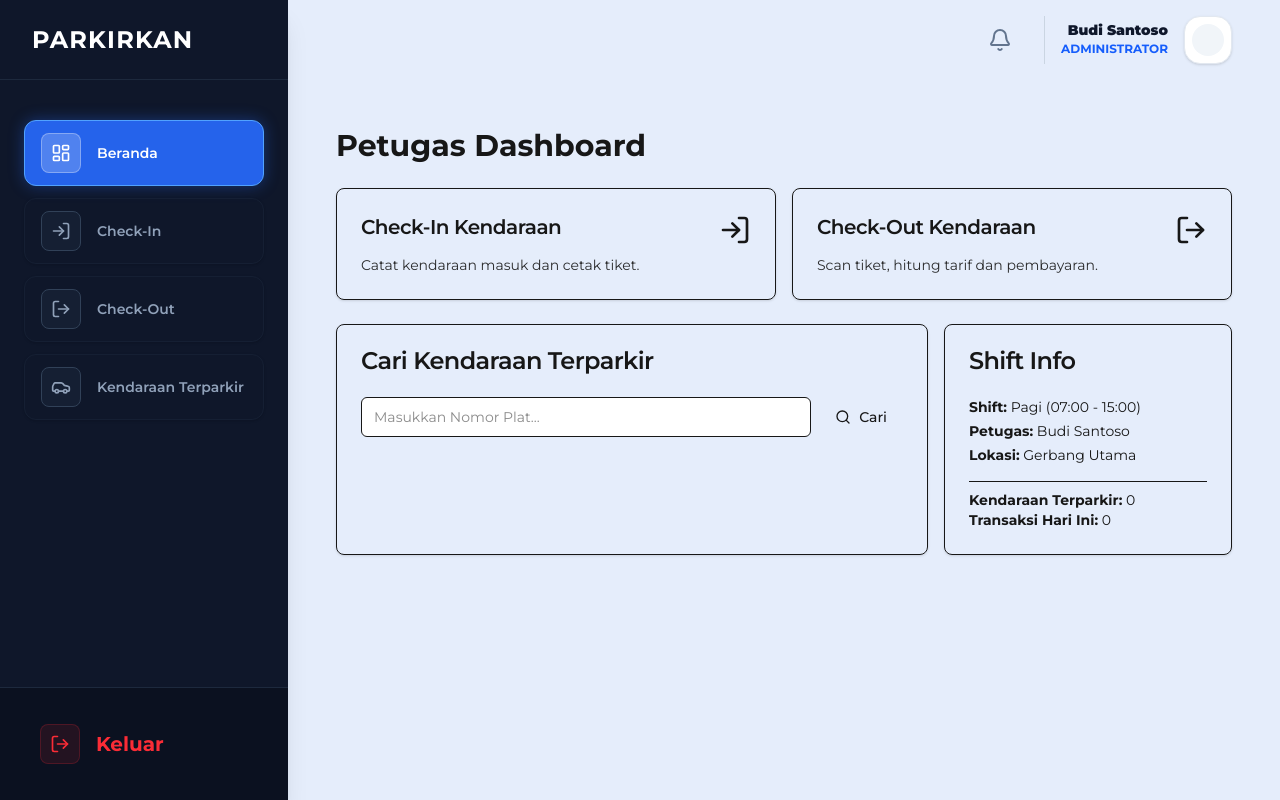
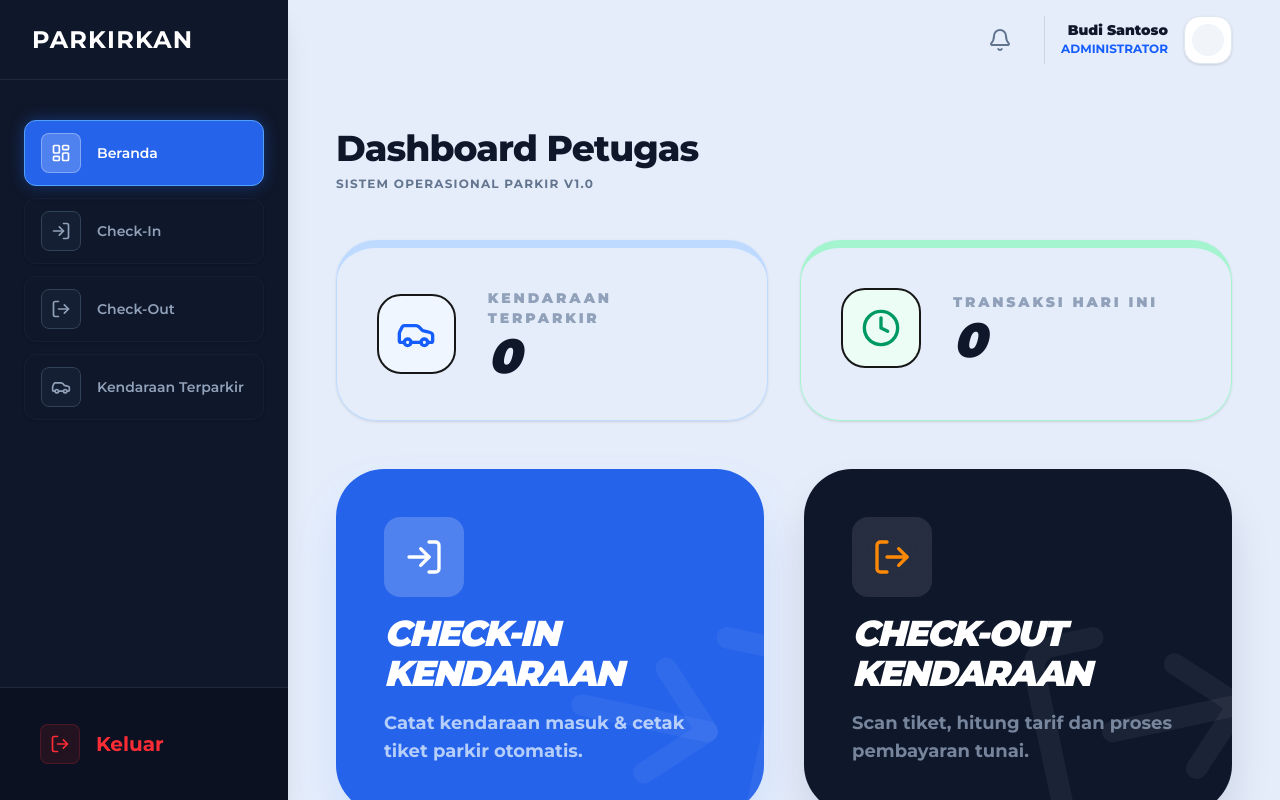
Before and after one commit to Corced/Parkirkan, a Next.js app in the folder code/frontend/: page /petugas/dashboard in a window 1280 px wide. Built offline with nearby package versions, Linux system fonts and the light colour scheme; no server answers.

Commit message:
feat: Add public landing page, role-specific dashboards for petugas and owner, admin rates management, and shared types.

```diff
--- a/code/frontend/src/app/admin/rates/page.tsx
+++ b/code/frontend/src/app/admin/rates/page.tsx
@@ -136,7 +136,7 @@ export default function RatesPage() {
                                     {isEditing ? (
                                         <Input
                                             value={formData.vehicle_type}
-                                            onChange={(e) => setFormData({ ...formData, vehicle_type: e.target.value as any })}
+                                            onChange={(e) => setFormData({ ...formData, vehicle_type: e.target.value })}
                                             className="h-12 text-2xl font-black text-slate-900 border-none bg-slate-50 rounded-lg p-0 italic uppercase"
                                         />
                                     ) : (
@@ -207,7 +207,7 @@ export default function RatesPage() {
                             <Input
                                 placeholder="JENIS KENDARAAN"
                                 value={formData.vehicle_type}
-                                onChange={(e) => setFormData({ ...formData, vehicle_type: e.target.value as any })}
+                                onChange={(e) => setFormData({ ...formData, vehicle_type: e.target.value })}
                                 className="h-14 text-2xl font-black text-slate-900 border-4 border-slate-100 bg-slate-50 rounded-xl px-4 uppercase italic tracking-tighter"
                             />
                             <div className="space-y-4 pt-2">
--- a/code/frontend/src/app/owner/dashboard/page.tsx
+++ b/code/frontend/src/app/owner/dashboard/page.tsx
@@ -1,10 +1,11 @@
 'use client';
 
 import { useEffect, useState } from 'react';
-import { Card, CardContent, CardHeader, CardTitle } from "@/components/ui/card";
-import { CreditCard, MapPin, TrendingUp } from "lucide-react";
+import { Card, CardContent } from "@/components/ui/card";
+import { CreditCard, MapPin, TrendingUp, Calendar, ArrowUpRight, DollarSign } from "lucide-react";
 import { dashboardService } from '@/lib/api';
 import { OwnerStats } from '@/types';
+import { cn } from '@/lib/utils';
 
 export default function OwnerDashboard() {
     const [stats, setStats] = useState<OwnerStats>({
@@ -17,53 +18,81 @@ export default function OwnerDashboard() {
         dashboardService.getOwnerStats().then(setStats).catch(console.error);
     }, []);
 
+    const statCards = [
+        { label: 'Pendapatan Bulan Ini', value: `Rp ${Number(stats.monthly_revenue).toLocaleString()}`, icon: DollarSign, iconBg: 'bg-amber-50', iconColor: 'text-amber-600', borderColor: 'border-amber-200' },
+        { label: 'Okupansi Parkir', value: `${Math.round(stats.occupancy_rate || 0)}%`, icon: MapPin, iconBg: 'bg-blue-50', iconColor: 'text-blue-600', borderColor: 'border-blue-200' },
+        { label: 'Total Transaksi', value: stats.total_transactions.toLocaleString(), icon: TrendingUp, iconBg: 'bg-purple-50', iconColor: 'text-purple-600', borderColor: 'border-purple-200' },
+    ];
+
     return (
-        <div className="space-y-6">
-            <h1 className="text-3xl font-bold">Owner Dashboard</h1>
-
-            <div className="grid gap-4 md:grid-cols-3">
-                <Card>
-                    <CardHeader className="flex flex-row items-center justify-between space-y-0 pb-2">
-                        <CardTitle className="text-sm font-medium">Total Pendapatan (Bulan Ini)</CardTitle>
-                        <CreditCard className="h-4 w-4 text-muted-foreground" />
-                    </CardHeader>
-                    <CardContent>
-                        <div className="text-2xl font-bold">Rp {Number(stats.monthly_revenue).toLocaleString()}</div>
-                        <p className="text-xs text-muted-foreground">Detailed revenue report</p>
-                    </CardContent>
-                </Card>
-                <Card>
-                    <CardHeader className="flex flex-row items-center justify-between space-y-0 pb-2">
-                        <CardTitle className="text-sm font-medium">Okupansi Parkir</CardTitle>
-                        <MapPin className="h-4 w-4 text-muted-foreground" />
-                    </CardHeader>
-                    <CardContent>
-                        <div className="text-2xl font-bold">{Math.round(stats.occupancy_rate || 0)}%</div>
-                        <p className="text-xs text-muted-foreground">Average capacity usage</p>
-                    </CardContent>
-                </Card>
-                <Card>
-                    <CardHeader className="flex flex-row items-center justify-between space-y-0 pb-2">
-                        <CardTitle className="text-sm font-medium">Total Transaksi</CardTitle>
-                        <TrendingUp className="h-4 w-4 text-muted-foreground" />
-                    </CardHeader>
-                    <CardContent>
-                        <div className="text-2xl font-bold">{stats.total_transactions}</div>
-                        <p className="text-xs text-muted-foreground">Lifetime transactions</p>
-                    </CardContent>
-                </Card>
+        <div className="space-y-12 pb-20">
+            {/* Header */}
+            <div className="flex justify-between items-end">
+                <div>
+                    <h1 className="text-4xl font-extrabold text-slate-900 tracking-tight">Dashboard Owner</h1>
+                    <p className="text-slate-500 mt-2 font-bold uppercase text-xs tracking-widest">Business Insights & Analytics</p>
+                </div>
+                <div className="flex items-center gap-3 bg-white px-6 py-3 rounded-2xl border border-slate-100 shadow-sm">
+                    <Calendar className="h-5 w-5 text-slate-400" />
+                    <span className="font-bold text-slate-900 border-l pl-3 ml-1 border-slate-200">Mei 2024</span>
+                </div>
             </div>
 
-            <Card className="col-span-4">
-                <CardHeader>
-                    <CardTitle>Overview Pendapatan Tahunan</CardTitle>
-                </CardHeader>
-                <CardContent className="pl-2">
-                    <div className="flex h-[350px] items-center justify-center rounded-md bg-muted/20">
-                        <span className="text-muted-foreground">Chart Pendapatan Visualization (Requires Chart.js)</span>
+            {/* Main Stats Grid */}
+            <div className="grid gap-8 md:grid-cols-3">
+                {statCards.map((card, idx) => (
+                    <Card key={idx} className={cn("border-t-8 shadow-sm hover:shadow-xl transition-all rounded-[2.5rem]", card.borderColor)}>
+                        <CardContent className="p-10">
+                            <div className="flex flex-col gap-6">
+                                <div className={cn("h-16 w-16 rounded-2xl flex items-center justify-center border-2", card.iconBg)}>
+                                    <card.icon className={cn("h-8 w-8", card.iconColor)} />
+                                </div>
+                                <div className="space-y-1">
+                                    <p className="text-sm font-black text-slate-400 uppercase tracking-[0.2em]">{card.label}</p>
+                                    <h3 className="text-3xl font-black text-slate-900 tracking-tighter">{card.value}</h3>
+                                </div>
+                                <div className="flex items-center gap-2 text-emerald-500 font-bold text-sm">
+                                    <ArrowUpRight className="h-4 w-4" />
+                                    <span>+12.5% dari bulan lalu</span>
+                                </div>
+                            </div>
+                        </CardContent>
+                    </Card>
+                ))}
+            </div>
+
+            {/* Chart Section Placeholder */}
+            <div className="bg-white rounded-[3.5rem] p-16 shadow-sm border border-slate-100 min-h-[500px] flex flex-col group">
+                <div className="flex justify-between items-start mb-16">
+                    <div className="space-y-4">
+                        <h2 className="text-3xl font-black text-slate-900 italic uppercase tracking-tighter">Overview Pendapatan Tahunan</h2>
+                        <p className="text-slate-400 font-bold text-lg">Visualisasi data rekapitulasi transaksi tahunan.</p>
                     </div>
-                </CardContent>
-            </Card>
+                    <div className="flex gap-4">
+                        <button className="px-6 py-2 bg-slate-900 text-white rounded-xl font-bold text-sm hover:bg-black transition-colors">2024</button>
+                        <button className="px-6 py-2 bg-slate-100 text-slate-400 rounded-xl font-bold text-sm hover:bg-slate-200 transition-colors">2023</button>
+                    </div>
+                </div>
+
+                <div className="flex-1 flex items-end justify-between gap-4 border-b-2 border-slate-50 pb-8">
+                    {/* Simulated Chart Bars */}
+                    {[40, 60, 45, 80, 55, 90, 70, 85, 60, 75, 50, 65].map((height, i) => (
+                        <div key={i} className="flex-1 group/bar relative">
+                            <div
+                                className="w-full bg-slate-100 rounded-2xl transition-all duration-500 group-hover:bg-blue-500 group-hover:shadow-[0_0_20px_rgba(59,130,246,0.3)] cursor-pointer"
+                                style={{ height: `${height}%` }}
+                            >
+                                <div className="absolute -top-12 left-1/2 -translate-x-1/2 bg-slate-900 text-white text-xs font-bold py-2 px-3 rounded-lg opacity-0 group-hover/bar:opacity-100 transition-opacity whitespace-nowrap z-10">
+                                    Rp {(height * 1.2).toFixed(1)}jt
+                                </div>
+                            </div>
+                            <span className="absolute -bottom-10 left-1/2 -translate-x-1/2 text-[10px] font-black text-slate-400 uppercase italic">
+                                {['Jan', 'Feb', 'Mar', 'Apr', 'Mei', 'Jun', 'Jul', 'Agu', 'Sep', 'Okt', 'Nov', 'Des'][i]}
+                            </span>
+                        </div>
+                    ))}
+                </div>
+            </div>
         </div>
     );
 }
--- a/code/frontend/src/app/page.tsx
+++ b/code/frontend/src/app/page.tsx
@@ -142,7 +142,10 @@ export default function Home() {
         <section className="py-24 bg-[#1F2937] text-white text-center">
           <div className="container mx-auto px-6 space-y-10">
             <h2 className="text-5xl lg:text-7xl font-black tracking-tighter leading-none italic uppercase">Siap Modernisasi Sistem <br /> Parkir Anda?</h2>
-            <button className="text-sm font-black text-slate-400 uppercase tracking-widest hover:text-white transition-colors">
+            <button
+              onClick={() => window.scrollTo({ top: 0, behavior: 'smooth' })}
+              className="text-sm font-black text-slate-400 uppercase tracking-widest hover:text-white transition-colors"
+            >
               Bagian Laman teratas
             </button>
           </div>
--- a/code/frontend/src/app/petugas/dashboard/page.tsx
+++ b/code/frontend/src/app/petugas/dashboard/page.tsx
@@ -1,12 +1,13 @@
 'use client';
 
 import { useEffect, useState } from 'react';
-import { Card, CardContent, CardHeader, CardTitle } from "@/components/ui/card";
+import { Card, CardContent } from "@/components/ui/card";
 import { Button } from "@/components/ui/button";
-import { LogIn, LogOut, Search } from "lucide-react";
+import { LogIn, LogOut, Search, Car, Clock, User as UserIcon, MapPin } from "lucide-react";
 import Link from "next/link";
 import { Input } from "@/components/ui/input";
 import { dashboardService } from "@/lib/api";
+import { cn } from '@/lib/utils';
 
 export default function PetugasDashboard() {
     const [stats, setStats] = useState({
@@ -18,66 +19,127 @@ export default function PetugasDashboard() {
         dashboardService.getPetugasStats().then(setStats).catch(console.error);
     }, []);
 
+    const statCards = [
+        { label: 'Kendaraan Terparkir', value: stats.parked_vehicles, icon: Car, iconBg: 'bg-blue-50', iconColor: 'text-blue-600', borderColor: 'border-blue-200' },
+        { label: 'Transaksi Hari Ini', value: stats.today_transactions, icon: Clock, iconBg: 'bg-emerald-50', iconColor: 'text-emerald-600', borderColor: 'border-emerald-200' },
+    ];
+
     return (
-        <div className="space-y-6">
-            <h1 className="text-3xl font-bold">Petugas Dashboard</h1>
+        <div className="space-y-12 pb-20">
+            {/* Header */}
+            <div>
+                <h1 className="text-4xl font-extrabold text-slate-900 tracking-tight">Dashboard Petugas</h1>
+                <p className="text-slate-500 mt-2 font-bold uppercase text-xs tracking-widest">Sistem Operasional Parkir v1.0</p>
+            </div>
 
-            {/* Quick Actions */}
-            <div className="grid gap-4 md:grid-cols-2">
-                <Link href="/petugas/check-in">
-                    <Card className="bg-primary text-primary-foreground hover:bg-primary/90 transition-colors cursor-pointer">
-                        <CardHeader className="flex flex-row items-center justify-between pb-2">
-                            <CardTitle className="text-xl">Check-In Kendaraan</CardTitle>
-                            <LogIn className="h-8 w-8" />
-                        </CardHeader>
-                        <CardContent>
-                            <p className="text-sm opacity-90">Catat kendaraan masuk dan cetak tiket.</p>
+            {/* Quick Stats */}
+            <div className="grid gap-8 md:grid-cols-2">
+                {statCards.map((card, idx) => (
+                    <Card key={idx} className={cn("border-t-8 shadow-sm hover:shadow-xl transition-all rounded-[2.5rem]", card.borderColor)}>
+                        <CardContent className="p-10">
+                            <div className="flex items-center gap-8">
+                                <div className={cn("h-20 w-20 rounded-3xl flex items-center justify-center border-2", card.iconBg)}>
+                                    <card.icon className={cn("h-10 w-10", card.iconColor)} />
+                                </div>
+                                <div className="space-y-1">
+                                    <p className="text-sm font-black text-slate-400 uppercase tracking-[0.2em]">{card.label}</p>
+                                    <h3 className="text-5xl font-black text-slate-900 italic tracking-tighter">{card.value}</h3>
+                                </div>
+                            </div>
                         </CardContent>
                     </Card>
+                ))}
+            </div>
+
+            {/* Main Actions */}
+            <div className="grid gap-10 md:grid-cols-2">
+                <Link href="/petugas/check-in" className="group">
+                    <div className="h-full bg-[#2563EB] rounded-[3rem] p-12 text-white shadow-2xl shadow-blue-500/20 transition-all hover:scale-[1.02] active:scale-95 flex flex-col justify-between overflow-hidden relative">
+                        <div className="relative z-10 space-y-4">
+                            <div className="h-20 w-20 bg-white/20 rounded-2xl flex items-center justify-center backdrop-blur-md">
+                                <LogIn className="h-10 w-10" />
+                            </div>
+                            <h2 className="text-4xl font-black italic uppercase tracking-tighter">Check-In <br />Kendaraan</h2>
+                            <p className="text-blue-100 font-bold text-lg opacity-80">Catat kendaraan masuk & cetak tiket parkir otomatis.</p>
+                        </div>
+                        <LogIn className="absolute -right-10 -bottom-10 h-64 w-64 text-white/5 rotate-12 group-hover:rotate-0 transition-transform duration-500" />
+                    </div>
                 </Link>
-                <Link href="/petugas/check-out">
-                    <Card className="bg-secondary text-secondary-foreground hover:bg-secondary/80 transition-colors cursor-pointer">
-                        <CardHeader className="flex flex-row items-center justify-between pb-2">
-                            <CardTitle className="text-xl">Check-Out Kendaraan</CardTitle>
-                            <LogOut className="h-8 w-8" />
-                        </CardHeader>
-                        <CardContent>
-                            <p className="text-sm opacity-90">Scan tiket, hitung tarif dan pembayaran.</p>
-                        </CardContent>
-                    </Card>
+
+                <Link href="/petugas/check-out" className="group">
+                    <div className="h-full bg-slate-900 rounded-[3rem] p-12 text-white shadow-2xl shadow-slate-900/20 transition-all hover:scale-[1.02] active:scale-95 flex flex-col justify-between overflow-hidden relative">
+                        <div className="relative z-10 space-y-4">
+                            <div className="h-20 w-20 bg-white/10 rounded-2xl flex items-center justify-center backdrop-blur-md">
+                                <LogOut className="h-10 w-10 text-orange-400" />
+                            </div>
+                            <h2 className="text-4xl font-black italic uppercase tracking-tighter">Check-Out <br />Kendaraan</h2>
+                            <p className="text-slate-400 font-bold text-lg opacity-80">Scan tiket, hitung tarif dan proses pembayaran tunai.</p>
+                        </div>
+                        <LogOut className="absolute -right-10 -bottom-10 h-64 w-64 text-white/5 -rotate-12 group-hover:rotate-0 transition-transform duration-500" />
+                    </div>
                 </Link>
             </div>
 
-            <div className="grid gap-4 md:grid-cols-3">
-                <Card className="col-span-2">
-                    <CardHeader>
-                        <CardTitle>Cari Kendaraan Terparkir</CardTitle>
-                    </CardHeader>
-                    <CardContent>
-                        <div className="flex gap-2">
-                            <Input placeholder="Masukkan Nomor Plat..." />
-                            <Button>
-                                <Search className="mr-2 h-4 w-4" /> Cari
-                            </Button>
+            <div className="grid gap-10 lg:grid-cols-3">
+                {/* Search Card */}
+                <div className="lg:col-span-2 bg-white rounded-[3rem] p-12 shadow-sm border border-slate-100 flex flex-col justify-between">
+                    <div className="space-y-4 mb-8">
+                        <h3 className="text-2xl font-black text-slate-900 uppercase italic">Cari Kendaraan</h3>
+                        <p className="text-slate-400 font-bold">Temukan posisi kendaraan terparkir berdasarkan plat nomor.</p>
+                    </div>
+                    <div className="relative">
+                        <Search className="absolute left-6 top-1/2 -translate-y-1/2 h-8 w-8 text-slate-300" />
+                        <Input
+                            placeholder="MASUKKAN NOMOR PLAT..."
+                            className="h-24 pl-20 pr-40 rounded-[2rem] border-4 border-slate-50 bg-slate-50 text-2xl font-black uppercase focus:border-blue-400 focus:bg-white transition-all shadow-inner"
+                        />
+                        <Button className="absolute right-4 top-1/2 -translate-y-1/2 h-16 px-10 rounded-2xl bg-slate-900 hover:bg-black text-lg font-black uppercase italic shadow-xl">
+                            Cari
+                        </Button>
+                    </div>
+                </div>
+
+                {/* Info Card */}
+                <div className="bg-slate-50 rounded-[3rem] p-12 border-4 border-white shadow-inner flex flex-col space-y-10">
+                    <div className="space-y-2 text-center">
+                        <div className="h-20 w-20 bg-white rounded-full mx-auto flex items-center justify-center shadow-md border border-slate-100">
+                            <UserIcon className="h-10 w-10 text-slate-400" />
                         </div>
-                    </CardContent>
-                </Card>
-                <Card>
-                    <CardHeader>
-                        <CardTitle>Shift Info</CardTitle>
-                    </CardHeader>
-                    <CardContent>
-                        <div className="text-sm">
-                            <p className="mb-1"><strong>Shift:</strong> Pagi (07:00 - 15:00)</p>
-                            <p className="mb-1"><strong>Petugas:</strong> Budi Santoso</p>
-                            <p><strong>Lokasi:</strong> Gerbang Utama</p>
-                            <div className="mt-4 border-t pt-2">
-                                <p><strong>Kendaraan Terparkir:</strong> {stats.parked_vehicles}</p>
-                                <p><strong>Transaksi Hari Ini:</strong> {stats.today_transactions}</p>
+                        <h4 className="text-xl font-black text-slate-900 uppercase italic">Informasi Shift</h4>
+                    </div>
+
+                    <div className="space-y-6">
+                        <div className="flex items-center gap-4 group">
+                            <div className="h-12 w-12 bg-white rounded-xl flex items-center justify-center shadow-sm group-hover:shadow-md transition-shadow">
+                                <Clock className="h-6 w-6 text-blue-500" />
+                            </div>
+                            <div>
+                                <p className="text-[10px] font-black text-slate-400 uppercase tracking-widest leading-none mb-1">Shift Sekarang</p>
+                                <p className="text-lg font-bold text-slate-900">Pagi (07:00 - 15:00)</p>
                             </div>
                         </div>
-                    </CardContent>
-                </Card>
+
+                        <div className="flex items-center gap-4 group">
+                            <div className="h-12 w-12 bg-white rounded-xl flex items-center justify-center shadow-sm group-hover:shadow-md transition-shadow">
+                                <UserIcon className="h-6 w-6 text-purple-500" />
+                            </div>
+                            <div>
+                                <p className="text-[10px] font-black text-slate-400 uppercase tracking-widest leading-none mb-1">Petugas Aktif</p>
+                                <p className="text-lg font-bold text-slate-900">Budi Santoso</p>
+                            </div>
+                        </div>
+
+                        <div className="flex items-center gap-4 group">
+                            <div className="h-12 w-12 bg-white rounded-xl flex items-center justify-center shadow-sm group-hover:shadow-md transition-shadow">
+                                <MapPin className="h-6 w-6 text-red-500" />
+                            </div>
+                            <div>
+                                <p className="text-[10px] font-black text-slate-400 uppercase tracking-widest leading-none mb-1">Lokasi Pos</p>
+                                <p className="text-lg font-bold text-slate-900">Gerbang Utama</p>
+                            </div>
+                        </div>
+                    </div>
+                </div>
             </div>
         </div>
     );
--- a/code/frontend/src/types/index.ts
+++ b/code/frontend/src/types/index.ts
@@ -14,7 +14,7 @@ export interface User {
 export interface Vehicle {
     id: number;
     license_plate: string;
-    vehicle_type: "motor" | "mobil" | "truck";
+    vehicle_type: string;
     owner_name?: string;
     owner_phone?: string;
     total_visits: number;
@@ -54,7 +54,7 @@ export interface Transaction {
 
 export interface ParkingRate {
     id: number;
-    vehicle_type: "motor" | "mobil" | "truck";
+    vehicle_type: string;
     hourly_rate: number;
     daily_max_rate: number;
     created_at: string;
```
